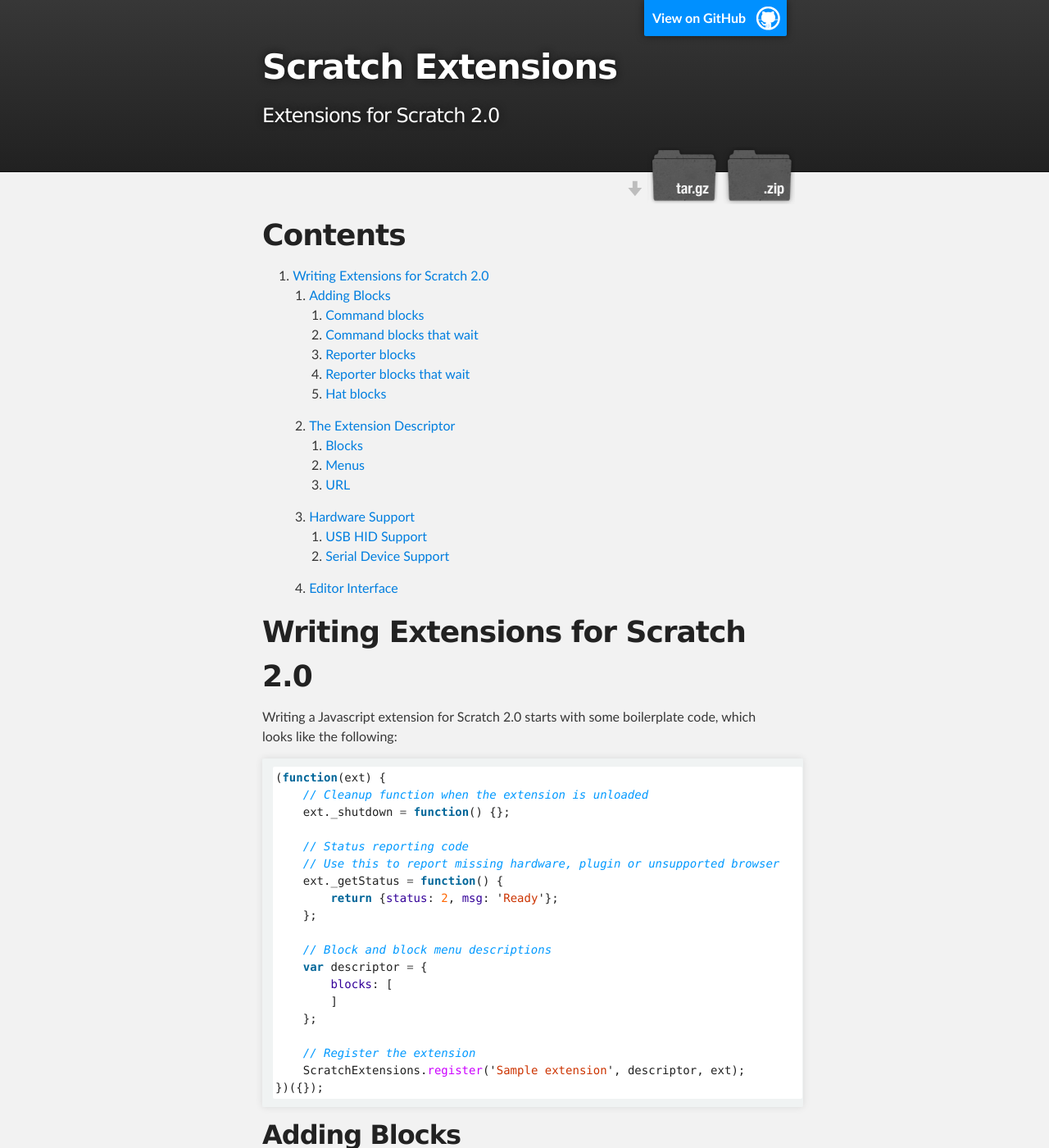
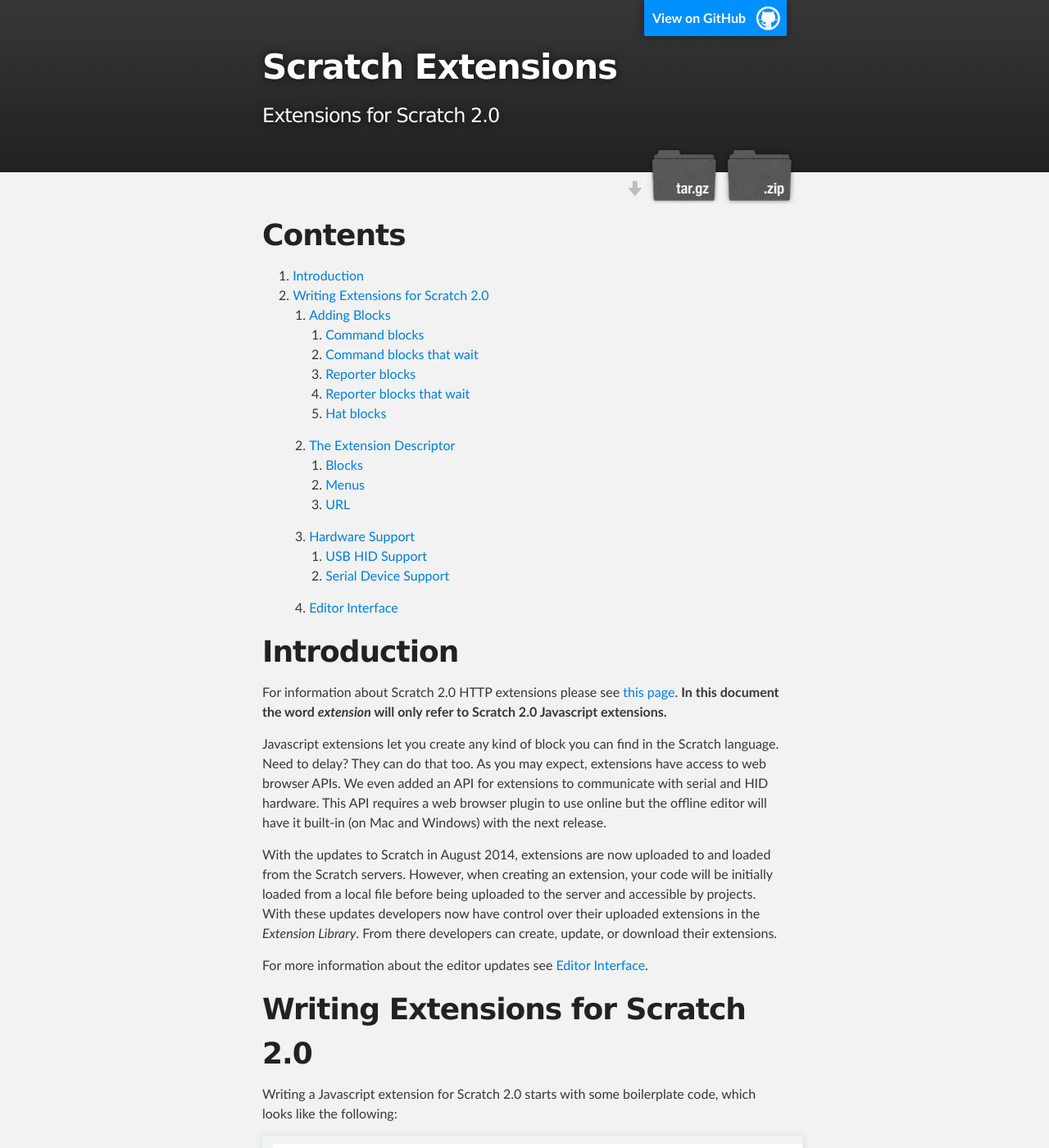
Before and after one commit to scratchfoundation/scratch-extension-docs, a Jekyll site: the page built from index.md, in a window 1280 px wide and 1400 px high. Shown: the whole window at 82% size. Built offline with Jekyll 4.4.1, drawn with Linux system fonts in a browser that asks for light colours; Markdown is read by kramdown in place of the engine named in the settings.

Commit message:
Added an introduction section

```diff
--- a/index.md
+++ b/index.md
@@ -5,6 +5,7 @@
 ---
 # Contents
 
+1. [Introduction](#intro)
 1. [Writing Extensions for Scratch 2.0](#writing-extensions-for-scratch-20)
    1. [Adding Blocks](#adding-blocks)
       1. [Command blocks](#command-blocks)
@@ -20,6 +21,16 @@
       1. [USB HID Support](#usb-hid-support)
       1. [Serial Device Support](#serial-device-support)
    1. [Editor Interface](#editor-interface)
+
+# Introduction
+
+For information about Scratch 2.0 HTTP extensions please see [this page](http://wiki.scratch.mit.edu/wiki/Scratch_Extension_Protocol_(2.0)#HTTP_Extensions). **In this document the word _extension_ will only refer to Scratch 2.0 Javascript extensions.**
+
+Javascript extensions let you create any kind of block you can find in the Scratch language. Need to delay? They can do that too. As you may expect, extensions have access to web browser APIs. We even added an API for extensions to communicate with serial and HID hardware. This API requires a web browser plugin to use online but the offline editor will have it built-in (on Mac and Windows) with the next release.
+
+With the updates to Scratch in August 2014, extensions are now uploaded to and loaded from the Scratch servers. However, when creating an extension, your code will be initially loaded from a local file before being uploaded to the server and accessible by projects. With these updates developers now have control over their uploaded extensions in the _Extension Library_. From there developers can create, update, or download their extensions.
+
+For more information about the editor updates see [Editor Interface](#editor-interface).
 
 # Writing Extensions for Scratch 2.0
 
```
